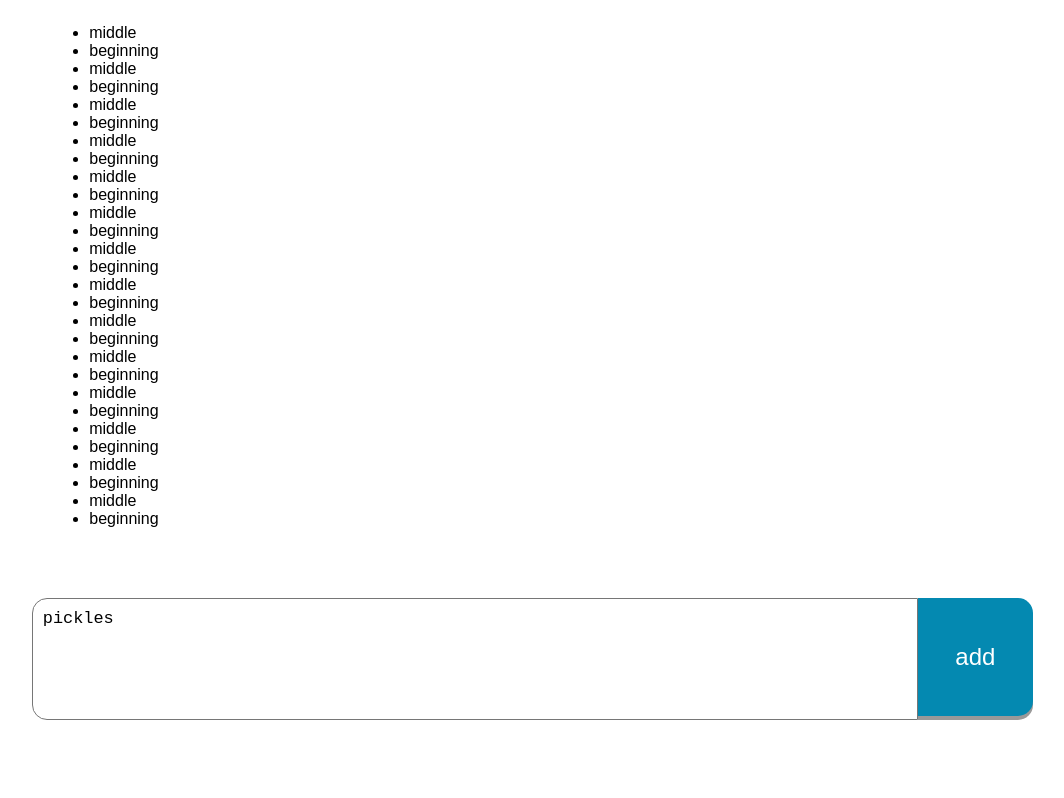
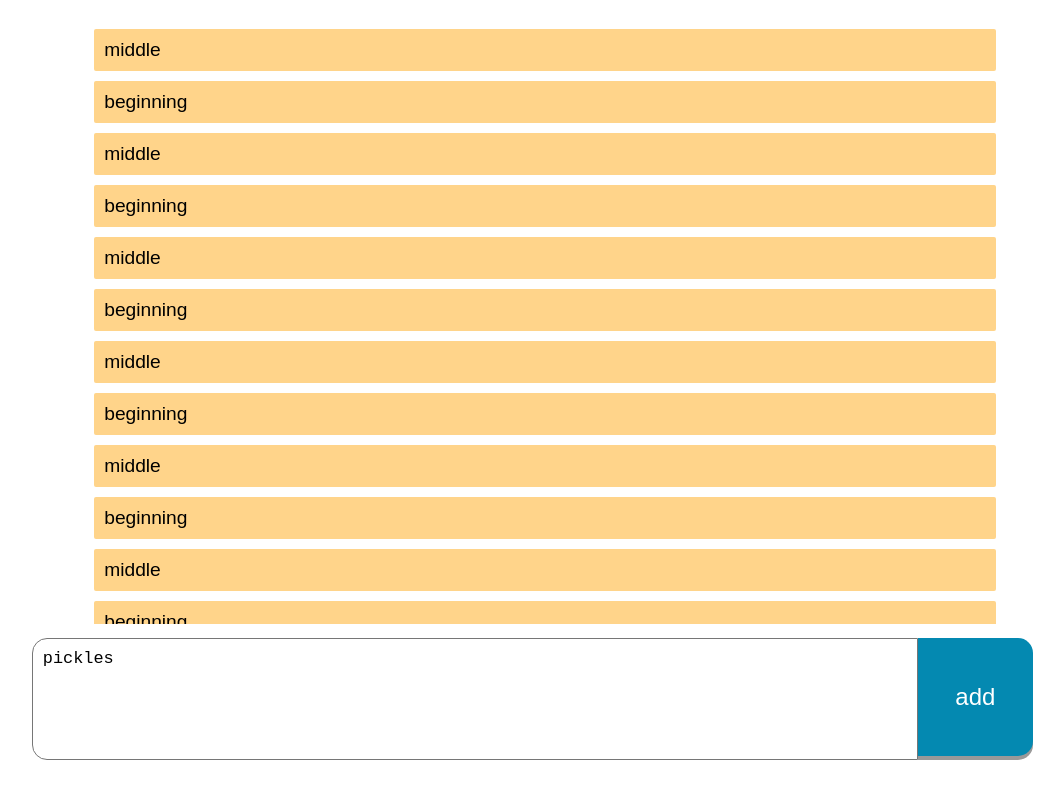
Before and after one commit to ShinyVerse/Storii, a React app: page / in a window 1280 px wide. Shown: the top 798 px of the page, without its empty margins (109-1173 px from the left). Built offline with nearby package versions, Linux system fonts and the light colour scheme; the HTML template or start-up script is replaced by a standard one.

Commit message:
add style to storyEntry

```diff
--- a/src/components/StoryPage/EntryForm.scss
+++ b/src/components/StoryPage/EntryForm.scss
@@ -1,7 +1,7 @@
 #entry-form-component {
   position: fixed;
   left: calc(11%);
-  bottom: calc(10%);
+  bottom: calc(5%);
   width: 90%;
   display: flex;
 }
--- a/src/components/StoryPage/StoryContainer.scss
+++ b/src/components/StoryPage/StoryContainer.scss
@@ -1,7 +1,7 @@
 $scrollBGColor: white;
 
 #story {
-  height: 70vh;
+  height: 75vh;
   width: calc(75%);
   margin-left: 3%;
   overflow: hidden;
@@ -9,7 +9,6 @@ $scrollBGColor: white;
   display: flex;
   flex-direction: column;
   align-self: center;
-  word-wrap: break-all;
 }
 
 #story::-webkit-scrollbar-track
--- a/src/components/StoryPage/StoryEntry.js
+++ b/src/components/StoryPage/StoryEntry.js
@@ -1,4 +1,5 @@
 import React from 'react';
+import './StoryEntry.scss'
 
 export default function StoryEntry({entry, index}) {
 
--- /dev/null
+++ b/src/components/StoryPage/StoryEntry.scss
@@ -0,0 +1,9 @@
+.story-entry {
+  font-size: 1.2em;
+  padding: 10px;
+  margin: 5px;
+  background-color: #ffd48a;
+  border-radius: 2px;
+  list-style: none;
+  word-break: break-all;
+}
```
Also changed, not shown: 2 other files (tests, documents, lock files or other folders).
